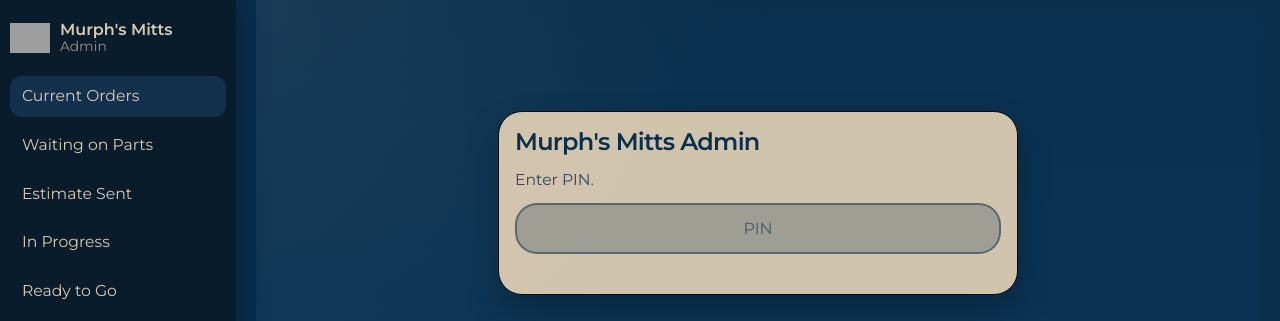
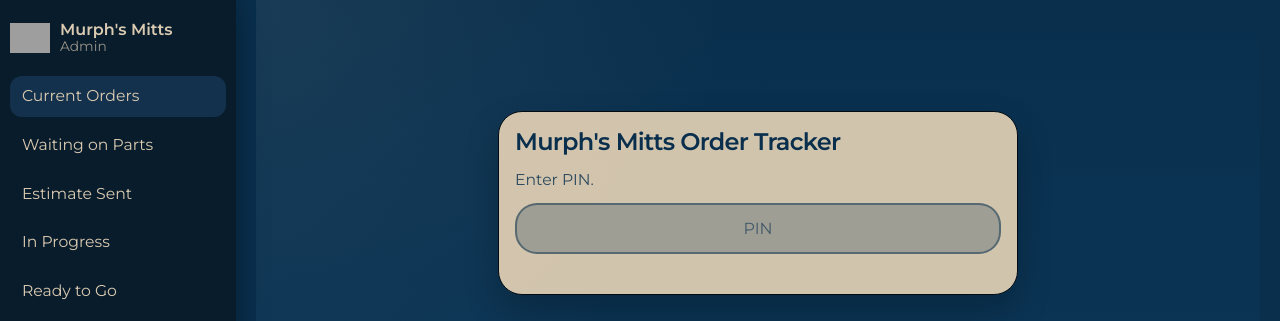
Before and after one commit to kbrettmurphy-ctrl/murphsmitts, a Jekyll site: the page admin/index.html, which Jekyll copies as it is, in a window 1280 px wide. Shown: the top 321 px of the page. Built offline with Jekyll 4.4.1, drawn with Linux system fonts in a browser that asks for light colours; grey boxes are pictures that could not be loaded.

Commit message:
Update index.html

```diff
--- a/admin/index.html
+++ b/admin/index.html
@@ -3,7 +3,7 @@
 <head>
   <meta charset="utf-8" />
   <meta name="viewport" content="width=device-width,initial-scale=1,viewport-fit=cover" />
-  <title>Murph's Mitt Maintenance Admin</title>
+  <title>Murph's Mitt Maintenance Orders</title>
   <link rel="stylesheet" href="admin.css" />
   <link href="https://fonts.googleapis.com/css2?family=Montserrat:wght@400;500;600&display=swap" rel="stylesheet">
 </head>
@@ -36,7 +36,7 @@
     <main class="main-panel">
       <section id="loginView" class="view active">
         <div class="card login-card">
-          <h1>Murph's Mitts Admin</h1>
+          <h1>Murph's Mitts Order Tracker</h1>
           <p class="muted">Enter PIN.</p>
           <input id="pinInput" type="password" inputmode="numeric" maxlength="6" placeholder="PIN" />
           <p id="loginStatus" class="status"></p>
```
